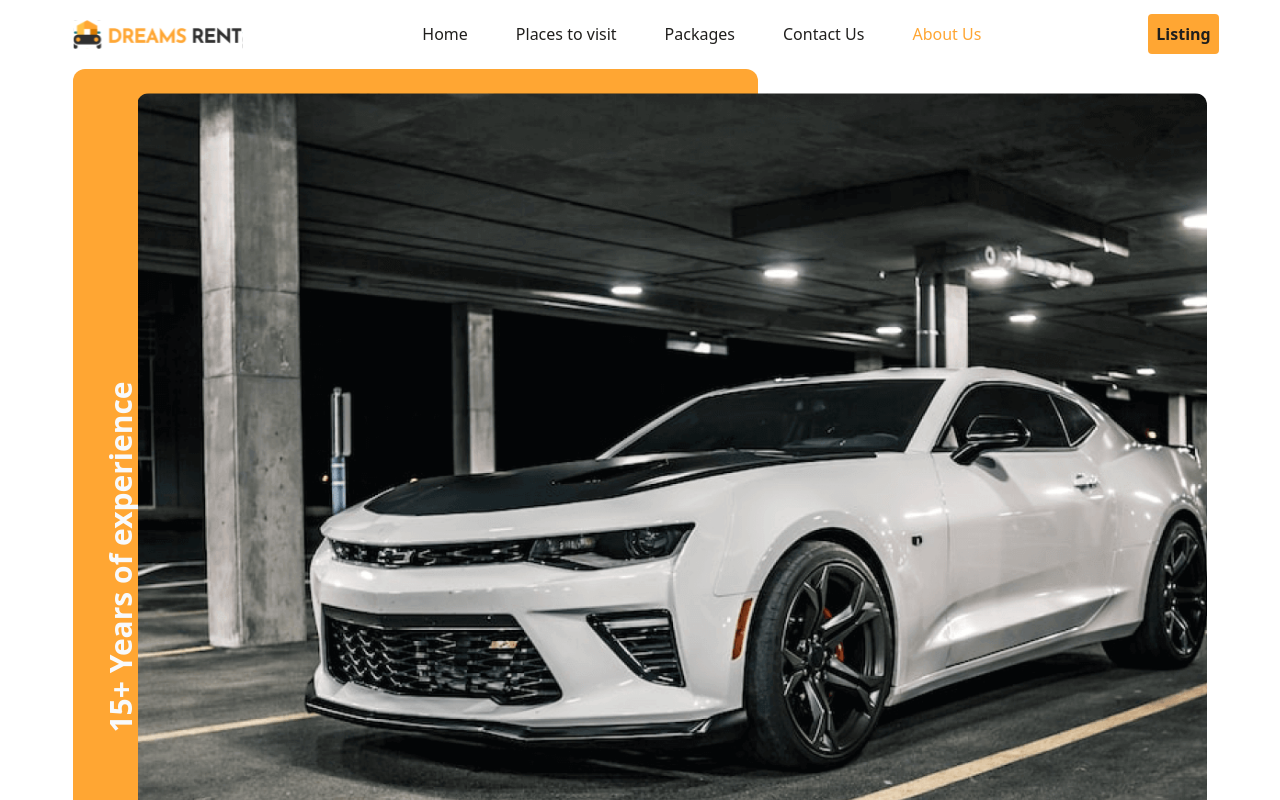
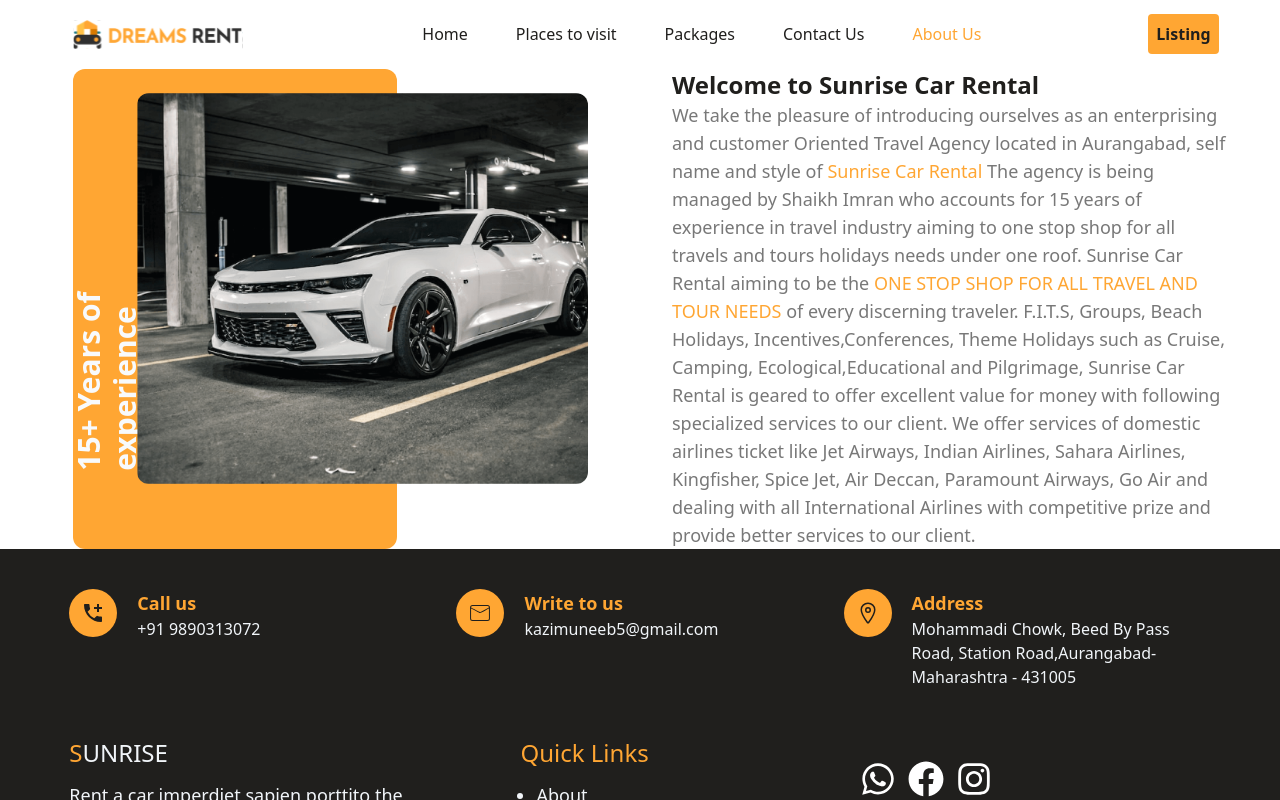
Before and after one commit to KaziMuneeb/sunrise_car_rentals, a Next.js app: page /about in a window 1280 px wide. Shown: the top 800 px of the page. Built offline with nearby package versions, Linux system fonts and the light colour scheme.

Commit message:
bug fixes

```diff
--- a/app/about/page.jsx
+++ b/app/about/page.jsx
@@ -1,14 +1,14 @@
 function page() {
   return (
     <div className="w-11/12 mx-auto ">
-      <div className="grid 2xl:grid-cols-2 sm:gap-x-16 gap-y-5">
+      <div className="grid lg:grid-cols-2 sm:gap-x-16 gap-y-5">
         <div className="relative sm:px-5">
           <div className="bg-vivid-orange absolute w-7/12 h-full rounded-xl flex items-center justify-start">
             <span className=" -rotate-90 transform h-fit pb-28 text-slate-50 font-semibold sm:text-3xl sm:pb-64">
               15+ Years of experience
             </span>
           </div>
-          <div className=" relative z-10 pl-16 py-5 sm:py-6">
+          <div className=" relative z-10 pl-16 py-5 sm:py-6 ">
             <img
               src="/images/about-us_image.png"
               alt="abt_image"
@@ -17,10 +17,10 @@
           </div>
         </div>
         <div className=" self-center">
-          <h1 className="text-2xl text-base-color sm:text-4xl font-semibold sm:mb-5">
+          <h1 className="text-2xl text-base-color lg:text-2xl font-semibold ">
             Welcome to Sunrise Car Rental
           </h1>
-          <span className="text-text-grey text-sm sm:text-lg">
+          <span className="text-text-grey text-xs sm:text-sm  lg:text-sm xl:text-lg">
             We take the pleasure of introducing ourselves as an enterprising and
             customer Oriented Travel Agency located in Aurangabad, self name and
             style of{" "}
```
